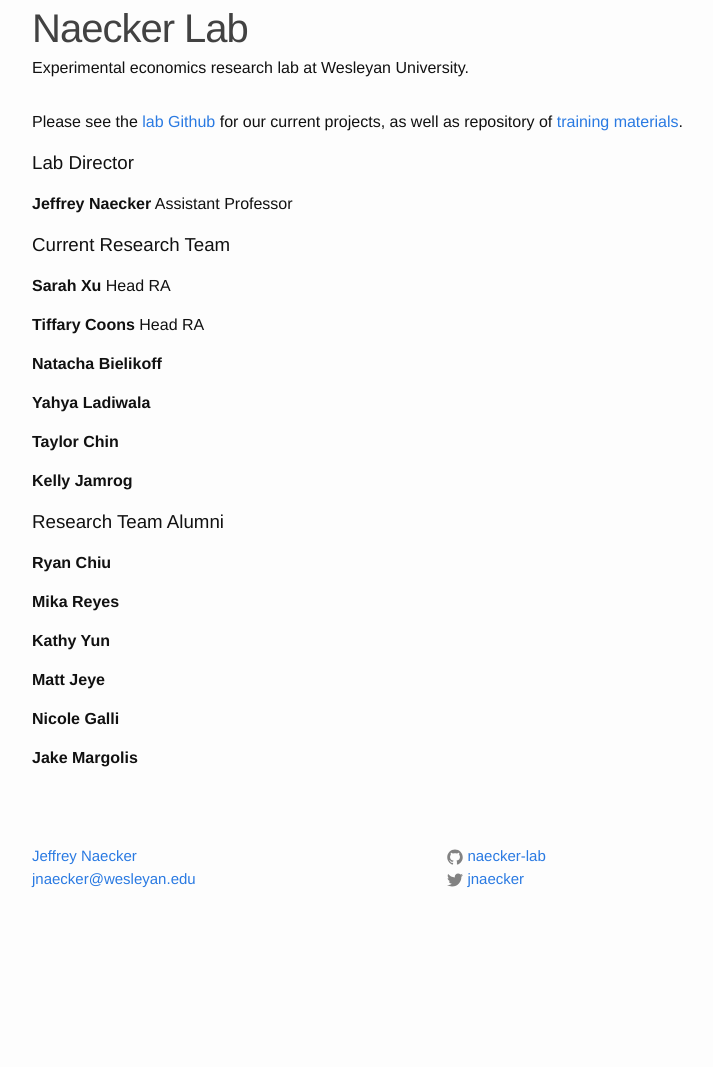
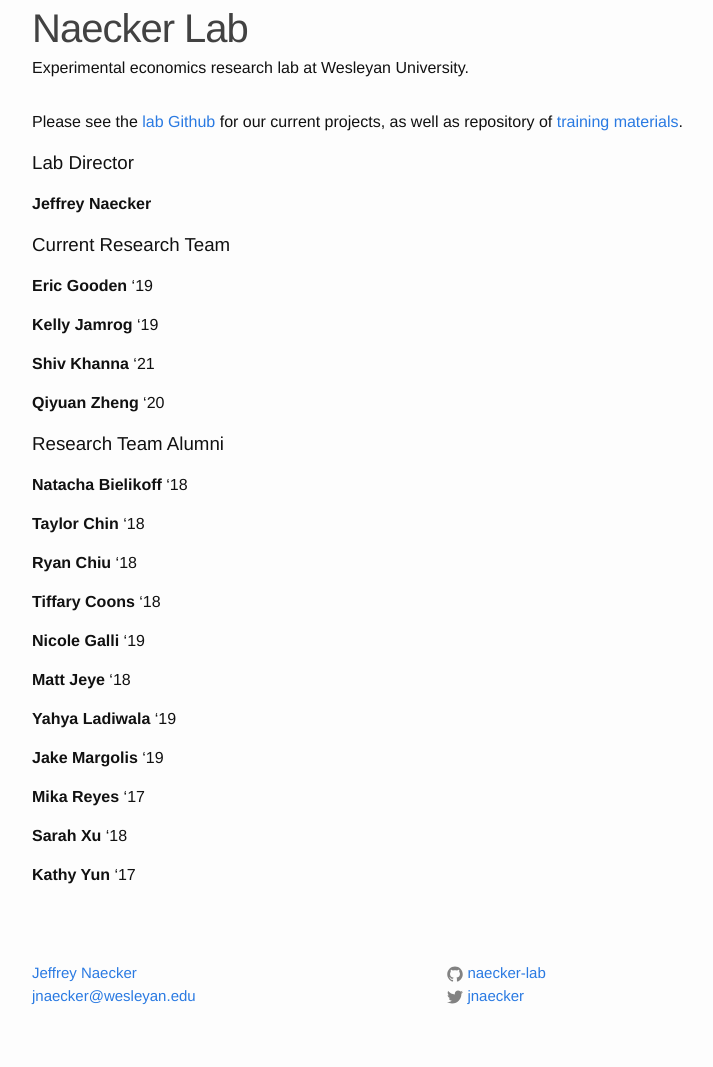
Before and after one commit to naecker-lab/naecker-lab.github.io, a Jekyll site: the page built from index.md, in a window 1280 px wide. Shown: the whole page, without its empty margins (238-951 px from the left). Built offline with Jekyll 4.4.1, drawn with Linux system fonts in a browser that asks for light colours; before the commit the page ends 950 px from its top, so only the background shows below that.

Commit message:
Updated RA list

```diff
--- a/index.md
+++ b/index.md
@@ -6,32 +6,38 @@ Please see the [lab Github](https://github.com/naecker-lab) for our current proj
 
 ### Lab Director
 
-**Jeffrey Naecker** Assistant Professor
+**Jeffrey Naecker**
 
 ### Current Research Team
 
-**Sarah Xu** Head RA
+**Eric Gooden** '19
 
-**Tiffary Coons** Head RA
+**Kelly Jamrog** '19
 
-**Natacha Bielikoff**
+**Shiv Khanna** '21
 
-**Yahya Ladiwala**
-
-**Taylor Chin**
-
-**Kelly Jamrog**
+**Qiyuan Zheng** '20
 
 ### Research Team Alumni
 
-**Ryan Chiu**
+**Natacha Bielikoff** '18
 
-**Mika Reyes**
+**Taylor Chin** '18
 
-**Kathy Yun**
+**Ryan Chiu** '18
 
-**Matt Jeye**
+**Tiffary Coons** '18
 
-**Nicole Galli**
+**Nicole Galli** '19
 
-**Jake Margolis**
+**Matt Jeye** '18
+
+**Yahya Ladiwala** '19
+
+**Jake Margolis** '19
+
+**Mika Reyes** '17
+
+**Sarah Xu** '18
+
+**Kathy Yun** '17
```
